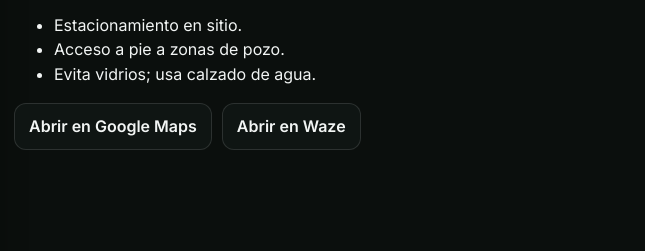
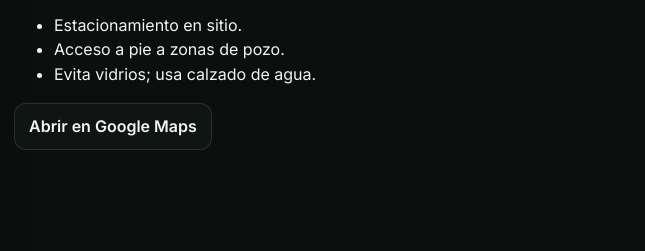
Before and after one commit to SKStudiosOfficial/cucuchica, a plain HTML site: page index.html in a window 1280 px wide. Shown: the part 2792-3043 px from the top of the page, 635-1280 px from the left. Drawn offline with Linux system fonts and the light colour scheme.

Commit message:
Update index.html

```diff
--- a/index.html
+++ b/index.html
@@ -253,7 +253,6 @@
           </ul>
           <div class="actions">
             <a class="btn" href="https://maps.google.com" target="_blank" rel="noopener">Abrir en Google Maps</a>
-            <a class="btn" href="https://waze.com/ul" target="_blank" rel="noopener">Abrir en Waze</a>
           </div>
         </div>
       </div>
```
